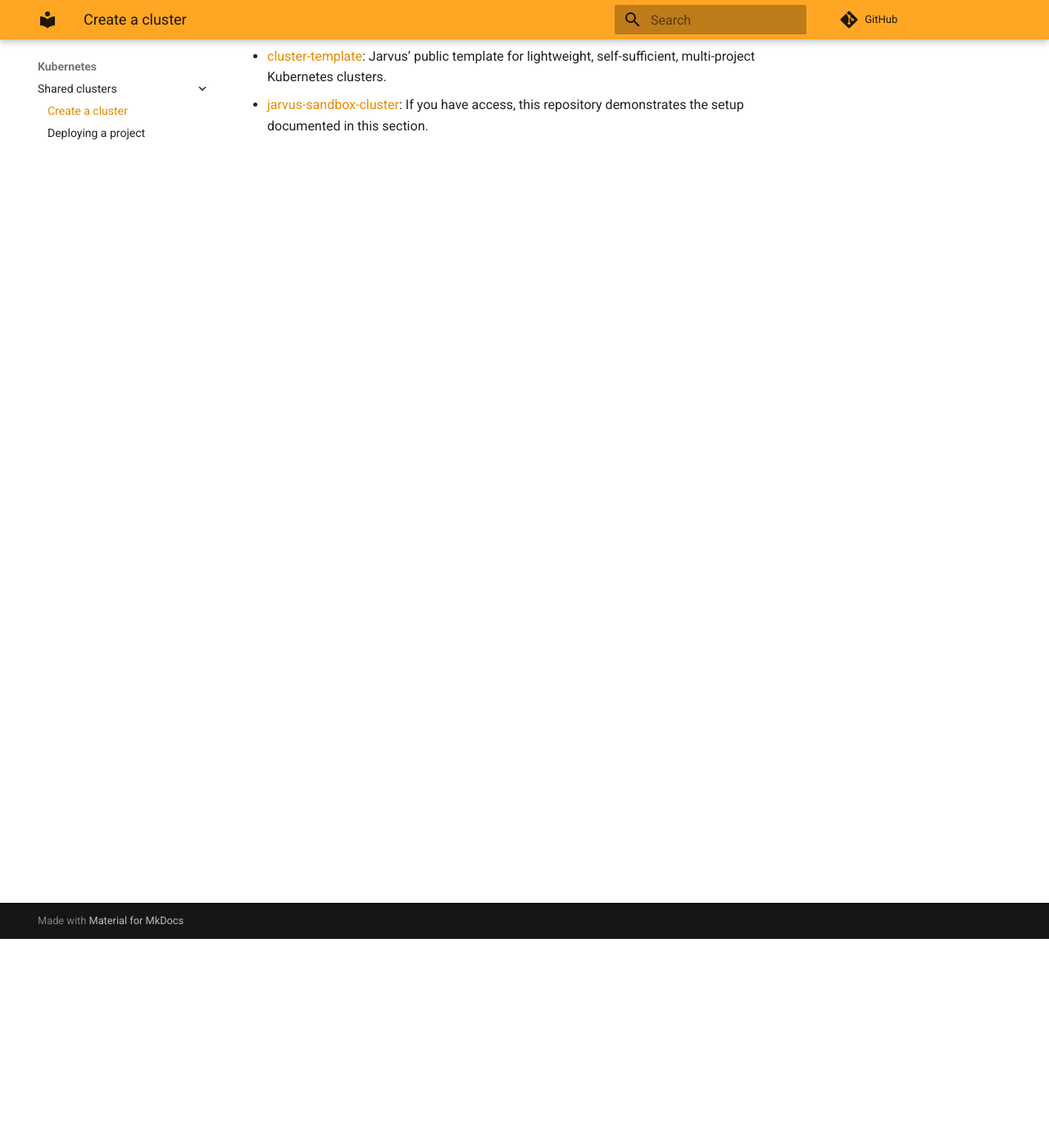
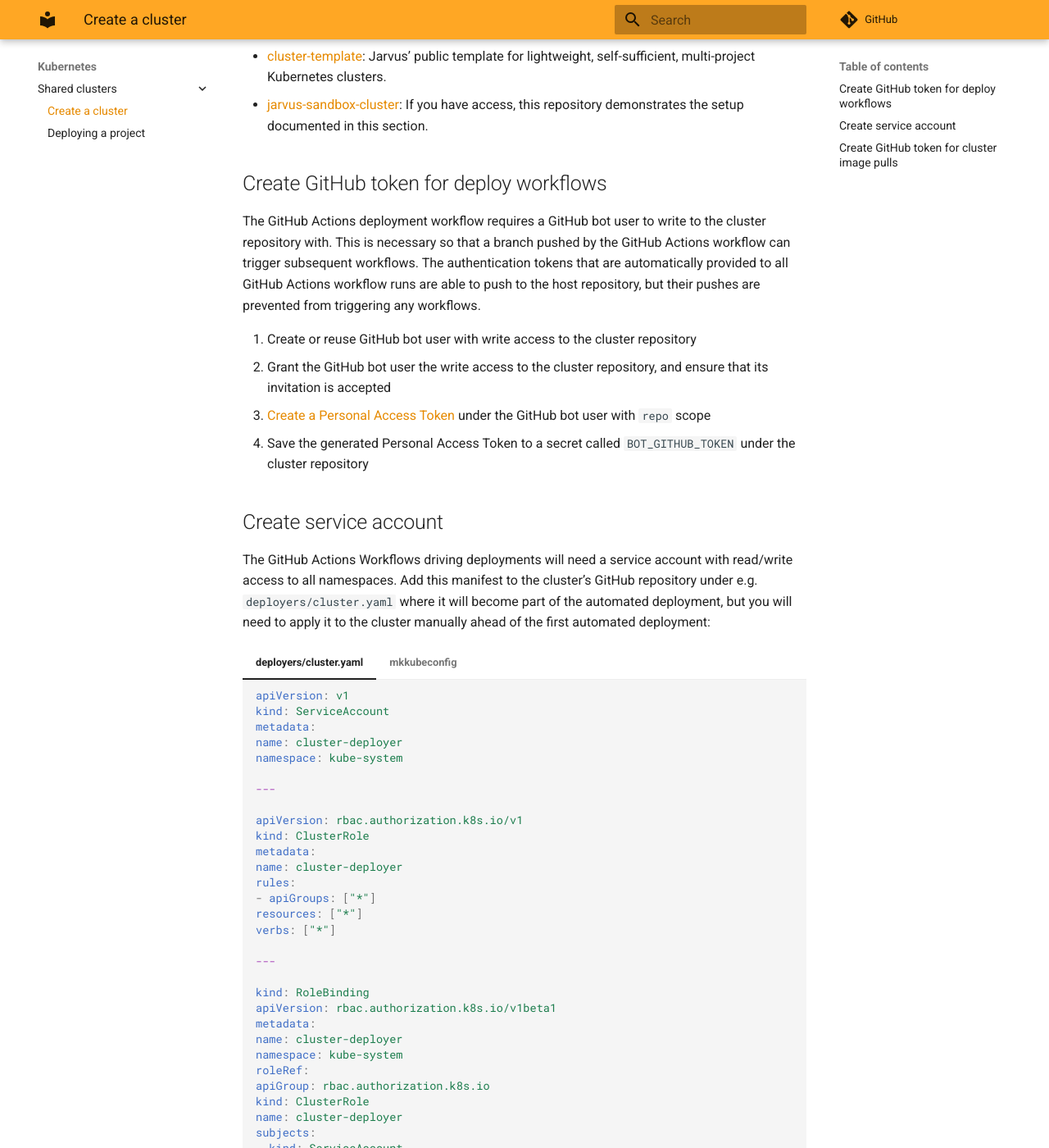
Before and after one commit to JarvusLabs/library, an MkDocs documentation site: the page built from docs/kubernetes/shared-clusters/create-cluster.md, in a window 1280 px wide and 1400 px high, scrolled down 255 px. Shown: the whole window at 82% size. Built offline with MkDocs 1.6.1 and Material for MkDocs 9.7.7, drawn with Linux system fonts in a browser that asks for light colours; nearby versions of some CDN libraries; comment, search, counter and statistics services are not loaded; some of the changed text lies outside the part shown.

Commit message:
docs: begin building create-cluster guide

````diff
--- a/docs/kubernetes/shared-clusters/create-cluster.md
+++ b/docs/kubernetes/shared-clusters/create-cluster.md
@@ -6,3 +6,125 @@ For now, see:
 
 - [cluster-template](https://github.com/JarvusInnovations/cluster-template): Jarvus' public template for lightweight, self-sufficient, multi-project Kubernetes clusters.
 - [jarvus-sandbox-cluster](https://github.com/JarvusInnovations/jarvus-sandbox-cluster): If you have access, this repository demonstrates the setup documented in this section.
+
+## Create GitHub token for deploy workflows
+
+The GitHub Actions deployment workflow requires a GitHub bot user to write to the cluster repository with. This is necessary so that a branch pushed by the GitHub Actions workflow can trigger subsequent workflows. The authentication tokens that are automatically provided to all GitHub Actions workflow runs are able to push to the host repository, but their pushes are prevented from triggering any workflows.
+
+1. Create or reuse GitHub bot user with write access to the cluster repository
+2. Grant the GitHub bot user the write access to the cluster repository, and ensure that its invitation is accepted
+3. [Create a Personal Access Token](https://docs.github.com/en/free-pro-team@latest/github/authenticating-to-github/creating-a-personal-access-token) under the GitHub bot user with `repo` scope
+4. Save the generated Personal Access Token to a secret called `BOT_GITHUB_TOKEN` under the cluster repository
+
+## Create service account
+
+The GitHub Actions Workflows driving deployments will need a service account with read/write access to all namespaces. Add this manifest to the cluster's GitHub repository under e.g. `deployers/cluster.yaml` where it will become part of the automated deployment, but you will need to apply it to the cluster manually ahead of the first automated deployment:
+
+=== "deployers/cluster.yaml"
+
+    ```yaml
+    apiVersion: v1
+    kind: ServiceAccount
+    metadata:
+    name: cluster-deployer
+    namespace: kube-system
+
+    ---
+
+    apiVersion: rbac.authorization.k8s.io/v1
+    kind: ClusterRole
+    metadata:
+    name: cluster-deployer
+    rules:
+    - apiGroups: ["*"]
+    resources: ["*"]
+    verbs: ["*"]
+
+    ---
+
+    kind: RoleBinding
+    apiVersion: rbac.authorization.k8s.io/v1beta1
+    metadata:
+    name: cluster-deployer
+    namespace: kube-system
+    roleRef:
+    apiGroup: rbac.authorization.k8s.io
+    kind: ClusterRole
+    name: cluster-deployer
+    subjects:
+    - kind: ServiceAccount
+    name: cluster-deployer
+    namespace: kube-system
+    ```
+
+=== "mkkubeconfig"
+
+    ```bash
+    #!/bin/bash
+    # adapted from: https://gist.github.com/ericchiang/d2a838ddad3f44436ae001a342e1001e
+
+    TEMPDIR=$( mktemp -d )
+
+    trap "{ rm -rf $TEMPDIR ; exit 255; }" EXIT
+
+    SA_SECRET=$( kubectl get sa -n $1 $2 -o jsonpath='{.secrets[0].name}' )
+
+    # Pull the bearer token and cluster CA from the service account secret.
+    BEARER_TOKEN=$( kubectl get secrets -n $1 $SA_SECRET -o jsonpath='{.data.token}' | base64 -d )
+    kubectl get secrets -n $1 $SA_SECRET -o jsonpath='{.data.ca\.crt}' | base64 -d > $TEMPDIR/ca.crt
+
+    CLUSTER_URL=$( kubectl config view -o jsonpath='{.clusters[0].cluster.server}' )
+
+    KUBECONFIG=$TEMPDIR/kubeconfig.yaml
+
+    1>&2 kubectl config --kubeconfig=$KUBECONFIG \
+        set-cluster \
+        $CLUSTER_URL \
+        --server=$CLUSTER_URL \
+        --certificate-authority=$TEMPDIR/ca.crt \
+        --embed-certs=true
+
+    1>&2 kubectl config --kubeconfig=$KUBECONFIG \
+        set-credentials $2 --token=$BEARER_TOKEN
+
+    1>&2 kubectl config --kubeconfig=$KUBECONFIG \
+        set-context registry \
+        --cluster=$CLUSTER_URL \
+        --user=$2
+
+    1>&2 kubectl config --kubeconfig=$KUBECONFIG \
+        use-context registry
+
+    cat $KUBECONFIG
+    ```
+
+1. Apply manifests to create service account:
+
+    ```bash
+    kubectl apply -f deployers/cluster.yaml
+    ```
+
+2. Use provided script to generate a base64-encoded KUBECONFIG for GitHub:
+
+    ```bash
+    ./mkkubeconfig kube-system cluster-deployer | base64
+    ```
+
+3. Save the base64 blob output above to a secret called `KUBECONFIG_BASE64` under the cluster repository
+
+## Create GitHub token for cluster image pulls
+
+If deployments will utilize Docker container images uploaded to GitHub's Packages registry, the deployment workflow can handle injecting these into any desired namespace.
+
+1. Create or reuse GitHub bot user with write access to the cluster repository
+2. Grant the GitHub bot user write access to the cluster repository, and ensure that its invitation is accepted
+3. [Create a Personal Access Token](https://docs.github.com/en/free-pro-team@latest/github/authenticating-to-github/creating-a-personal-access-token) under the GitHub bot user with the `read:packages` scope
+4. Generate a base64-encoded `.docker/config.json` file:
+
+    ```bash
+    echo -n 'Username: ' && read github_username
+    echo -n 'Password: ' && read -s github_token
+    echo && echo "{ \"auths\": { \"docker.pkg.github.com\": { \"auth\": \"$(echo -n "${github_username}:${github_token}" | base64)\" } } }" | base64
+    ```
+
+5. Save the generated base64 blob to a secret called `DOCKER_CONFIG_BASE64` under the cluster repository
````
